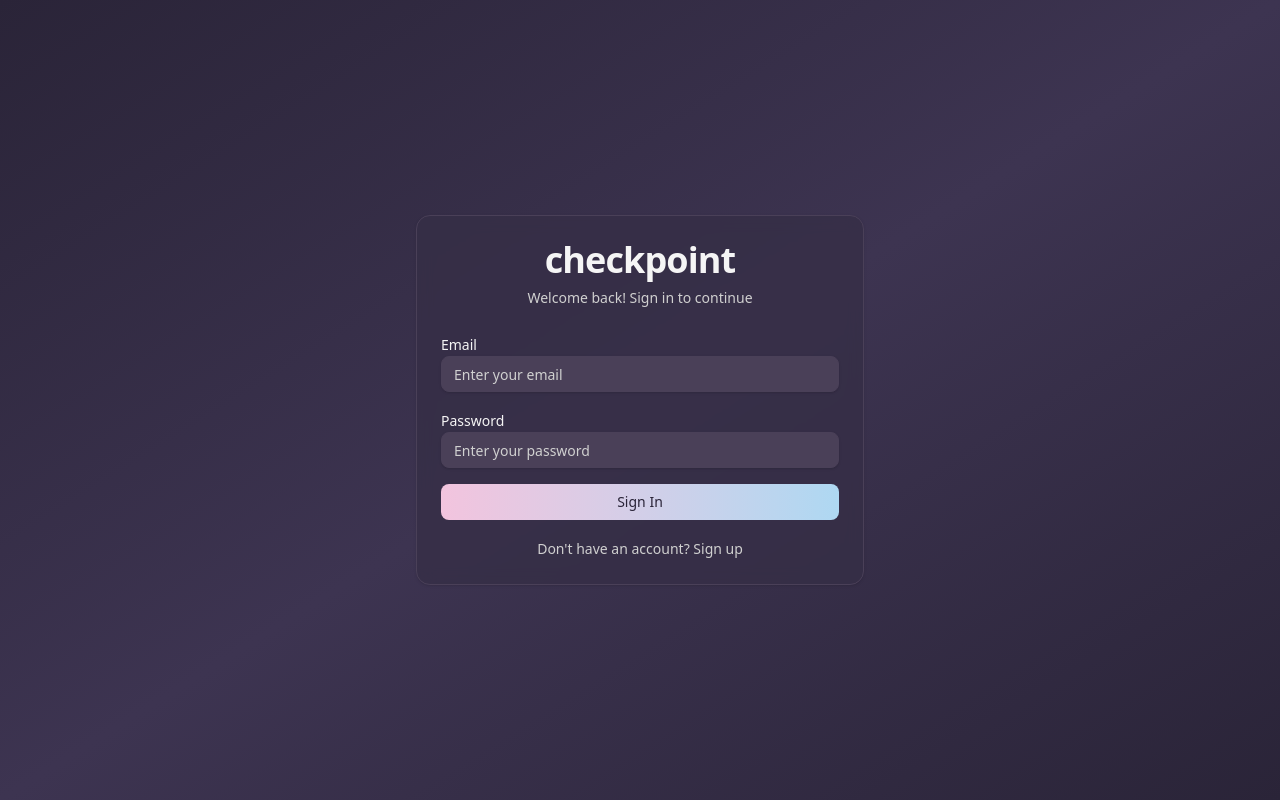
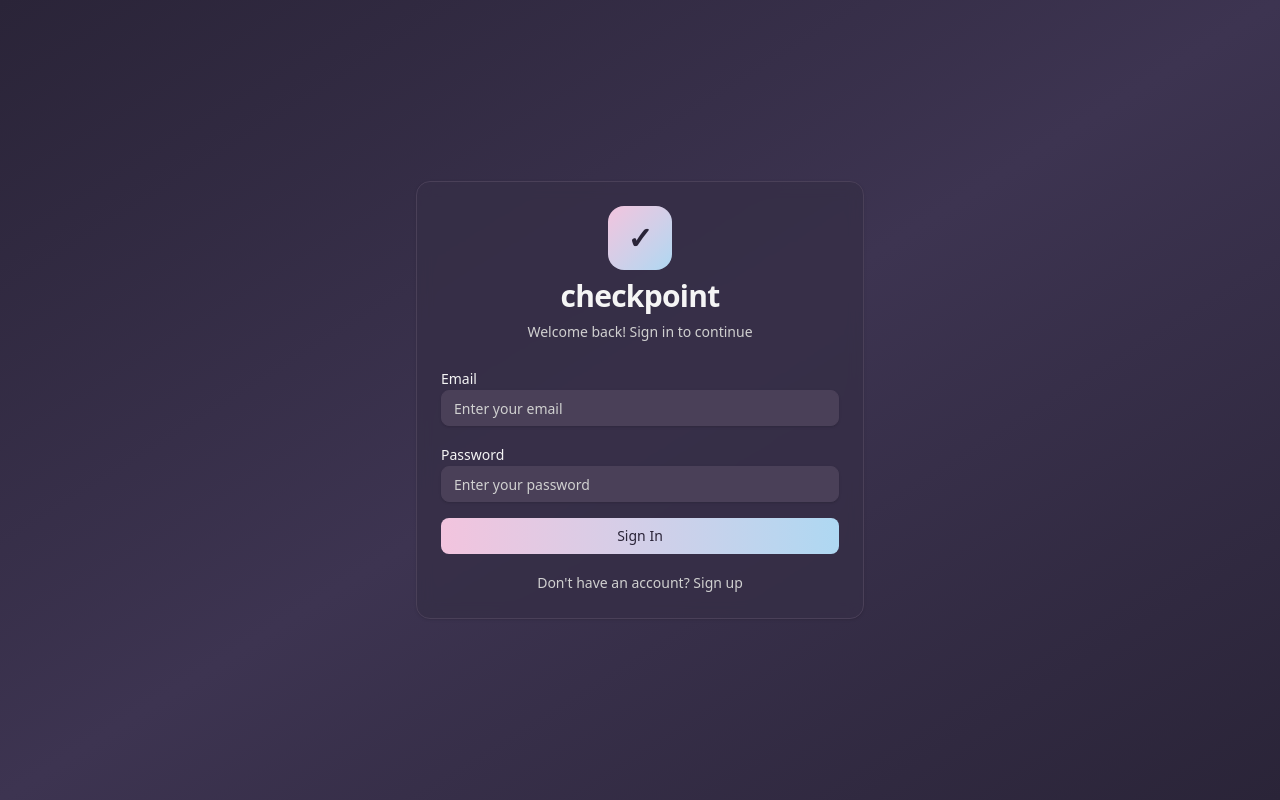
Before and after one commit to tisyabhatia/squat-tracker, a React (Vite) app: page / in a window 1280 px wide. Built offline with nearby package versions, Linux system fonts and the light colour scheme.

Commit message:
Revert "fix: Remove logo and fix home page display issue"

```diff
--- a/src/App.tsx
+++ b/src/App.tsx
@@ -21,16 +21,6 @@ export default function App() {
     return onboardingData ? 'home' : 'onboarding';
   });
   const [mobileMenuOpen, setMobileMenuOpen] = useState(false);
-
-  // Safely get workout stats
-  const getWorkoutStats = () => {
-    try {
-      const stats = localStorage.getItem('workoutStats');
-      return stats ? JSON.parse(stats) : { currentStreak: 0, workoutsThisWeek: 0, totalMinutes: 0 };
-    } catch {
-      return { currentStreak: 0, workoutsThisWeek: 0, totalMinutes: 0 };
-    }
-  };
 
   const navigation = [
     { id: 'home' as View, label: 'Home', icon: Home },
@@ -62,7 +52,10 @@ export default function App() {
         <div className="max-w-7xl mx-auto px-4 sm:px-6 lg:px-8">
           <div className="flex items-center justify-between h-16">
             <div className="flex items-center gap-3">
-              <h1 className="text-2xl font-bold text-foreground">checkpoint</h1>
+              <div className="w-10 h-10 bg-gradient-to-br from-[#F2C4DE] to-[#AED8F2] rounded-2xl flex items-center justify-center">
+                <span className="text-[#2a2438] text-xl font-bold">✓</span>
+              </div>
+              <h1 className="text-xl font-bold text-foreground">checkpoint</h1>
             </div>
 
             {/* Desktop Navigation */}
@@ -134,7 +127,7 @@ export default function App() {
               <div className="flex items-center justify-between">
                 <div>
                   <p className="text-sm opacity-75 mb-1">Current Streak</p>
-                  <p className="text-4xl font-bold">{getWorkoutStats().currentStreak} days</p>
+                  <p className="text-4xl font-bold">{JSON.parse(localStorage.getItem('workoutStats') || '{"currentStreak": 0}').currentStreak} days</p>
                 </div>
                 <div className="text-6xl">🔥</div>
               </div>
--- a/src/components/Auth.tsx
+++ b/src/components/Auth.tsx
@@ -29,7 +29,10 @@ export function Auth({ onComplete }: AuthProps) {
     <div className="min-h-screen bg-gradient-to-br from-[#2a2438] via-[#3d3451] to-[#2a2438] flex items-center justify-center p-4">
       <Card className="w-full max-w-md bg-card/80 border-border backdrop-blur">
         <CardHeader className="text-center space-y-2">
-          <CardTitle className="text-4xl text-foreground mb-2">checkpoint</CardTitle>
+          <div className="w-16 h-16 bg-gradient-to-br from-[#F2C4DE] to-[#AED8F2] rounded-2xl flex items-center justify-center mx-auto mb-2">
+            <span className="text-[#2a2438] text-3xl font-bold">✓</span>
+          </div>
+          <CardTitle className="text-3xl text-foreground">checkpoint</CardTitle>
           <CardDescription className="text-muted-foreground">
             {isLogin ? 'Welcome back! Sign in to continue' : 'Create your account to get started'}
           </CardDescription>
```
